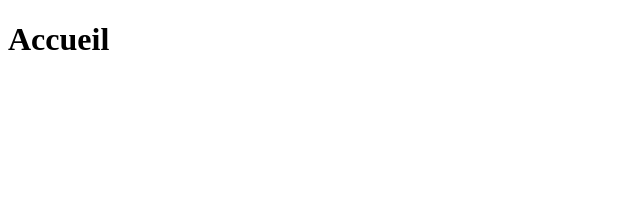
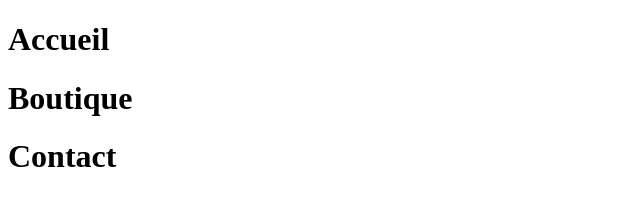
Before and after one commit to lucielagoutte/cours, a plain HTML site: page index.html in a window 1280 px wide. Shown: the whole page, without its empty margins (0-640 px from the left). Drawn offline with Linux system fonts and the light colour scheme.

Commit message:
Header boutique contact

```diff
--- a/index.html
+++ b/index.html
@@ -7,6 +7,8 @@
 </head>
 <body>
     <h1>Accueil</h1>
+    <h1>Boutique</h1>
+    <h1>Contact</h1>
 
   <script src="js/app.js"></script>
 </body>
```
